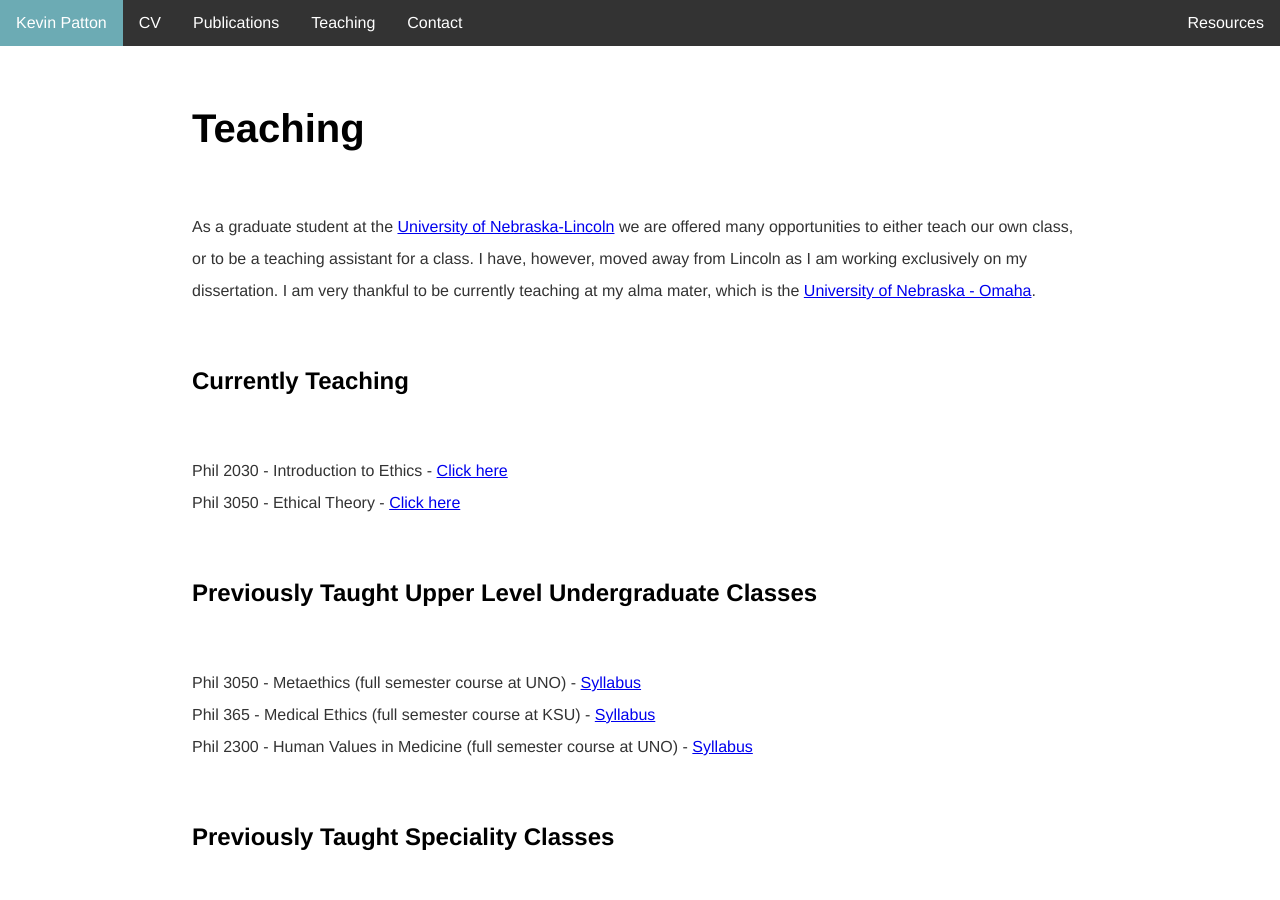
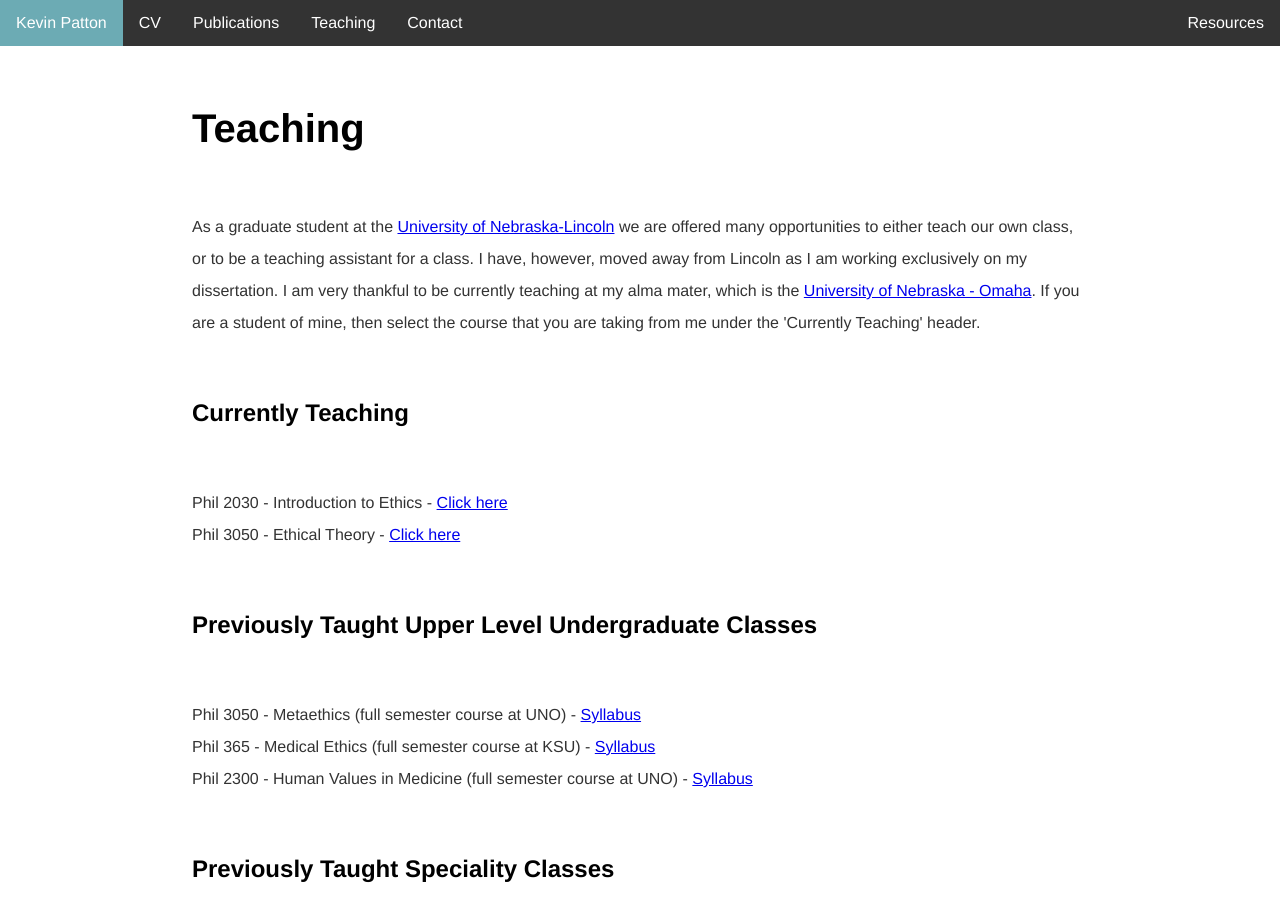
Before and after one commit to kevinjpatton/kevinjpatton.github.io, a Jekyll site: the page built from teaching/index.html, in a window 1280 px wide and 900 px high. Built offline with Jekyll 4.4.1, drawn with Linux system fonts in a browser that asks for light colours; Markdown is read by kramdown in place of the engine named in the settings.

Commit message:
Update index.html

```diff
--- a/teaching/index.html
+++ b/teaching/index.html
@@ -3,7 +3,7 @@
 title: Teaching - Kevin Patton
 ---
 <h1>Teaching</h1>
-<p>As a graduate student at the <a href="http://www.unl.edu/philosophy/graduate-students#patton" target="_blank">University of Nebraska-Lincoln</a>  we are offered many opportunities to either teach our own class, or to be a teaching assistant for a class.  I have, however, moved away from Lincoln as I am working exclusively on my dissertation.  I am very thankful to be currently teaching at my alma mater, which is the <a href="https://www.unomaha.edu/college-of-arts-and-sciences/philosophy/about-us/directory/kevin-patton.php" target="_blank">University of Nebraska - Omaha</a>.
+<p>As a graduate student at the <a href="http://www.unl.edu/philosophy/graduate-students#patton" target="_blank">University of Nebraska-Lincoln</a>  we are offered many opportunities to either teach our own class, or to be a teaching assistant for a class.  I have, however, moved away from Lincoln as I am working exclusively on my dissertation.  I am very thankful to be currently teaching at my alma mater, which is the <a href="https://www.unomaha.edu/college-of-arts-and-sciences/philosophy/about-us/directory/kevin-patton.php" target="_blank">University of Nebraska - Omaha</a>.  If you are a student of mine, then select the course that you are taking from me under the 'Currently Teaching' header.</p>
 <h2>Currently Teaching</h2>
 <p> Phil 2030 - Introduction to Ethics - <a href="/teaching/phil_2030//index.html" target="_blank">Click here</a><br>Phil 3050 - Ethical Theory - <a href="/teaching/phil_3050//index.html" target="_blank">Click here</a></p>
 
```
